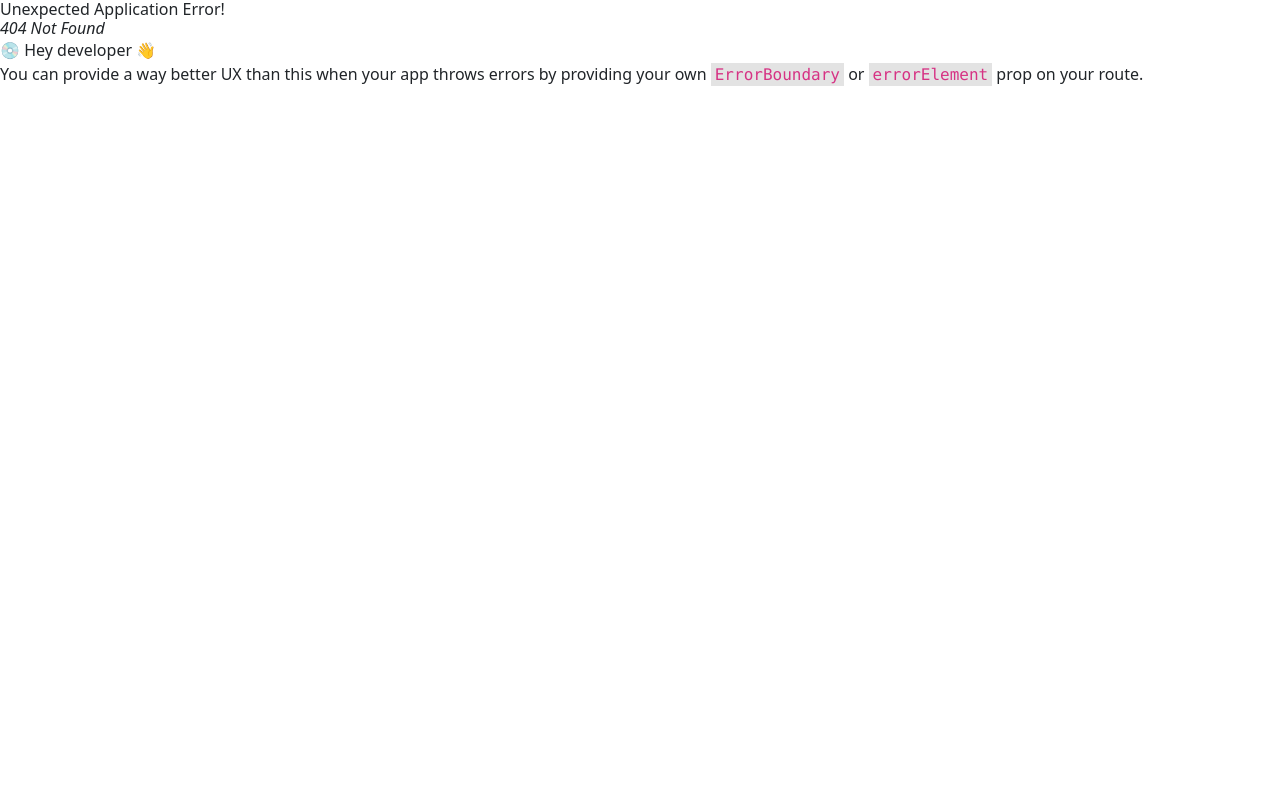
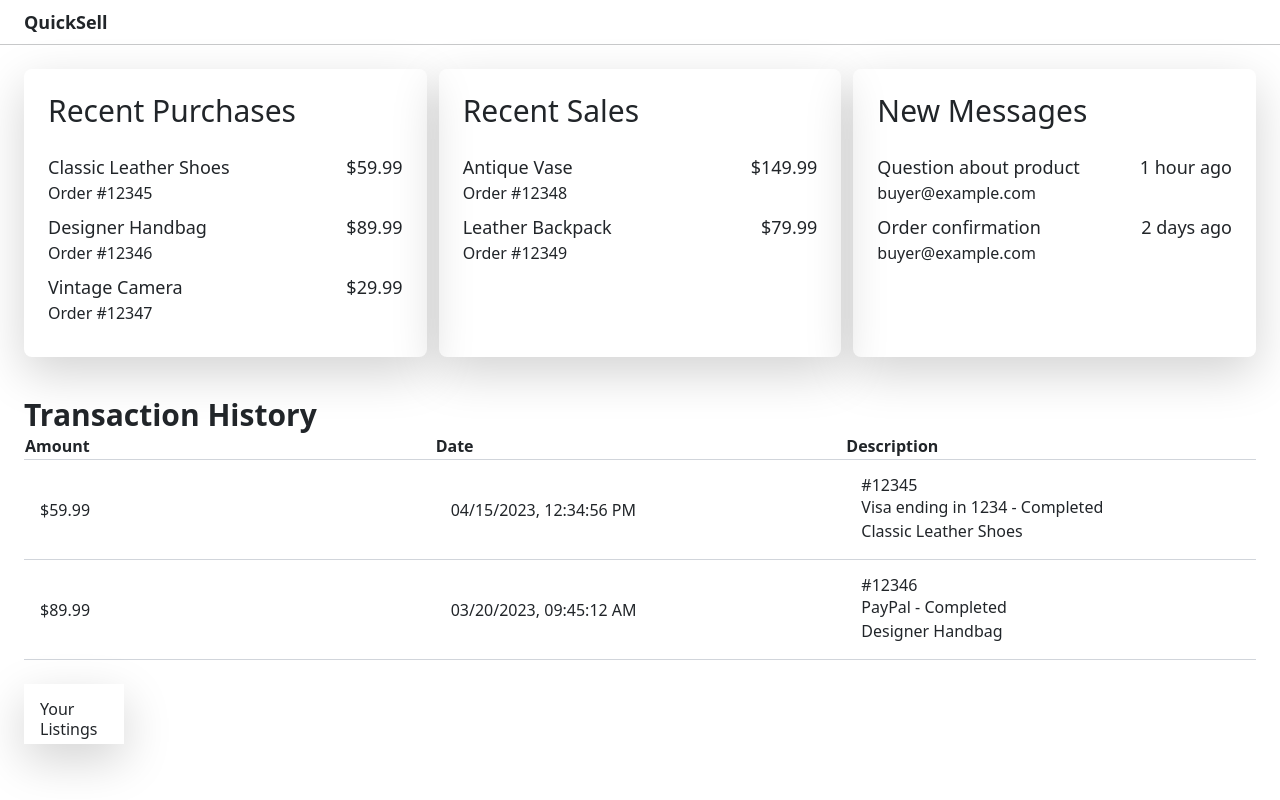
Before and after one commit to Gaire-Jeevan/QuickSell, a React (Vite) app: page /dashboard in a window 1280 px wide. Before the commit this address had no page. Built offline with nearby package versions, Linux system fonts and the light colour scheme.

Commit message:
Build user Dashboard.

```diff
--- /dev/null
+++ b/src/components/userDashboard/NewMessages.tsx
@@ -0,0 +1,29 @@
+import React from 'react'
+
+const NewMessages = () => {
+  return (
+    <div className="rounded-lg shadow-lg p-4 ">
+    <h3 className="font-medium text-3xl">New Messages</h3>
+    <div className="mt-4">
+      <div className="flex justify-between mb-2">
+        <div className="flex flex-col">
+          <h4 className="text-lg">Question about product</h4>
+          <p>buyer@example.com</p>
+        </div>
+        <span className="text-lg font-medium">1 hour ago</span>
+      </div>
+
+      <div className="flex justify-between mb-2">
+        <div className="flex flex-col">
+          <h4 className="text-lg">Order confirmation</h4>
+          <p>buyer@example.com</p>
+        </div>
+        <span className="text-lg font-medium">2 days ago</span>
+      </div>
+
+    </div>
+  </div>
+  )
+}
+
+export default NewMessages
--- /dev/null
+++ b/src/components/userDashboard/ProductListing.tsx
@@ -0,0 +1,9 @@
+import React from 'react'
+
+const ProductListing = () => {
+  return (
+    <div className='w-[100px] h-[60px] shadow-lg p-3 mt-4'><h3>Your Listings</h3></div>
+  )
+}
+
+export default ProductListing
--- /dev/null
+++ b/src/components/userDashboard/RecentPurchases.tsx
@@ -0,0 +1,36 @@
+import React from "react";
+
+const RecentPurchases = () => {
+  return (
+    <div className="rounded-lg shadow-lg p-4">
+      <h3 className="font-medium text-3xl">Recent Purchases</h3>
+      <div className="mt-4">
+        <div className="flex justify-between mb-2">
+          <div className="flex flex-col">
+            <h4 className="text-lg">Classic Leather Shoes</h4>
+            <p>Order #12345</p>
+          </div>
+          <span className="text-lg font-medium">$59.99</span>
+        </div>
+
+        <div className="flex justify-between mb-2">
+          <div className="flex flex-col">
+            <h4 className="text-lg">Designer Handbag</h4>
+            <p>Order #12346</p>
+          </div>
+          <span className="text-lg font-medium">$89.99</span>
+        </div>
+
+        <div className="flex justify-between mb-2">
+          <div className="flex flex-col">
+            <h4 className="text-lg">Vintage Camera</h4>
+            <p>Order #12347</p>
+          </div>
+          <span className="text-lg font-medium">$29.99</span>
+        </div>
+      </div>
+    </div>
+  );
+};
+
+export default RecentPurchases;
--- /dev/null
+++ b/src/components/userDashboard/RecentSales.tsx
@@ -0,0 +1,29 @@
+import React from 'react'
+
+const RecentSales = () => {
+  return (
+    <div className="rounded-lg shadow-lg p-4">
+      <h3 className="font-medium text-3xl">Recent Sales</h3>
+      <div className="mt-4">
+        <div className="flex justify-between mb-2">
+          <div className="flex flex-col">
+            <h4 className="text-lg">Antique Vase</h4>
+            <p>Order #12348</p>
+          </div>
+          <span className="text-lg font-medium">$149.99</span>
+        </div>
+
+        <div className="flex justify-between mb-2">
+          <div className="flex flex-col">
+            <h4 className="text-lg">Leather Backpack</h4>
+            <p>Order #12349</p>
+          </div>
+          <span className="text-lg font-medium">$79.99</span>
+        </div>
+
+      </div>
+    </div>
+  )
+}
+
+export default RecentSales
--- /dev/null
+++ b/src/components/userDashboard/TransactionHistory.tsx
@@ -0,0 +1,48 @@
+import React from "react";
+
+const TransactionHistory = () => {
+  return (
+    <div className="mt-10">
+      <h3 className="font-bold text-3xl">Transaction History</h3>
+      <div>
+        <div></div>
+        <table className=" w-full">
+          <thead>
+            <tr className="border-b border-gray-300">
+              <th className="w-1/3">Amount</th>
+              <th className="w-1/3">Date</th>
+              <th className="w-1/3">Description</th>
+            </tr>
+          </thead>
+          <tbody>
+            <tr className="border-b border-gray-300 ">
+              <td className="p-3">$59.99</td>
+              <td className="p-3">04/15/2023, 12:34:56 PM</td>
+              <td className="p-3">
+                <div className="flex flex-col">
+                  <h5>#12345</h5>
+                  <p>Visa ending in 1234 - Completed</p>
+                  <p>Classic Leather Shoes</p>
+                </div>
+              </td>
+            </tr>
+
+            <tr className="border-b border-gray-300 ">
+              <td className="p-3">$89.99</td>
+              <td className="p-3">03/20/2023, 09:45:12 AM</td>
+              <td className="p-3">
+                <div className="flex flex-col">
+                  <h5>#12346</h5>
+                  <p>PayPal - Completed</p>
+                  <p>Designer Handbag</p>
+                </div>
+              </td>
+            </tr>
+          </tbody>
+        </table>
+      </div>
+    </div>
+  );
+};
+
+export default TransactionHistory;
--- /dev/null
+++ b/src/pages/UserDashboardPage.tsx
@@ -0,0 +1,27 @@
+import React from "react";
+import RecentPurchases from "../components/userDashboard/RecentPurchases";
+import RecentSales from "../components/userDashboard/RecentSales";
+import NewMessages from "../components/userDashboard/NewMessages";
+import TransactionHistory from "../components/userDashboard/TransactionHistory";
+import ProductListing from "../components/userDashboard/ProductListing";
+import NavBar from "../components/NavBar";
+
+const UserDashboardPage = () => {
+  return (
+    <>
+      <NavBar showFullNav={false} />
+      <div className="m-4">
+        <div className="space-y-4 lg:space-y-0 lg:grid lg:grid-cols-3 lg:gap-3">
+          <RecentPurchases />
+          <RecentSales />
+          <NewMessages />
+        </div>
+
+        <TransactionHistory />
+        <ProductListing />
+      </div>
+    </>
+  );
+};
+
+export default UserDashboardPage;
--- a/src/pages/UserProfilePage.tsx
+++ b/src/pages/UserProfilePage.tsx
@@ -1,5 +1,4 @@
 import EditProfile from "../components/EditProfile";
-import ListedProduct from "../components/ListedProduct";
 import NavBar from "../components/NavBar";
 import PastOrder from "../components/PastOrder";
 import ProfileSummary from "../components/ProfileSummary";
@@ -18,7 +17,7 @@
         </div>
         <PastOrder />
         <Reviews />
-        <ListedProduct />
+
       </div>
     </>
   );
--- a/src/routing/routes.tsx
+++ b/src/routing/routes.tsx
@@ -4,6 +4,7 @@
 import LogInPage from "../pages/LogInPage";
 import SignUpPage from "../pages/SignUpPage";
 import ContactUsPage from "../pages/ContactUsPage";
+import UserDashboardPage from "../pages/UserDashboardPage";
 
 const router = createBrowserRouter([
   { path: "/", element: <HomePage /> },
@@ -15,6 +16,8 @@
   { path: "/signup", element: <SignUpPage /> },
   { path: "/sell", element: <AddEditProduct /> },
   { path: "/contactUs", element: <ContactUsPage /> },
+  { path: "/dashboard", element: <UserDashboardPage /> },
+
 ]);
 
 export default router;
```
